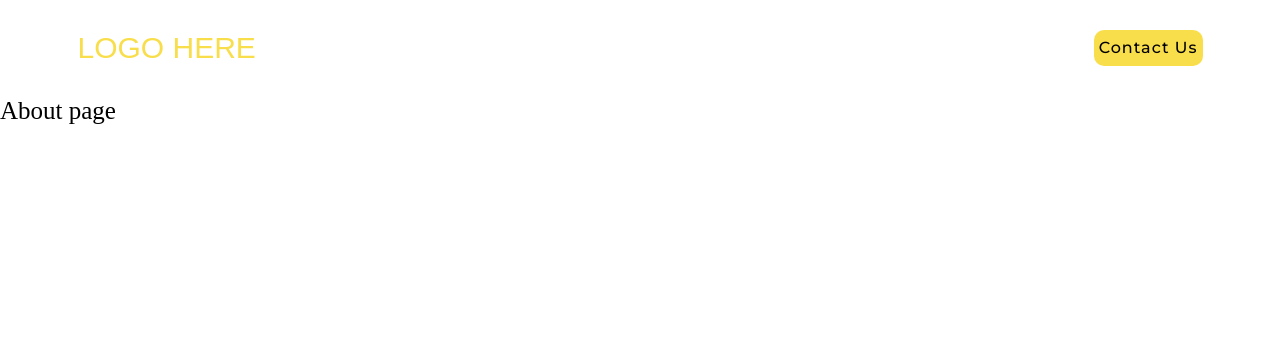
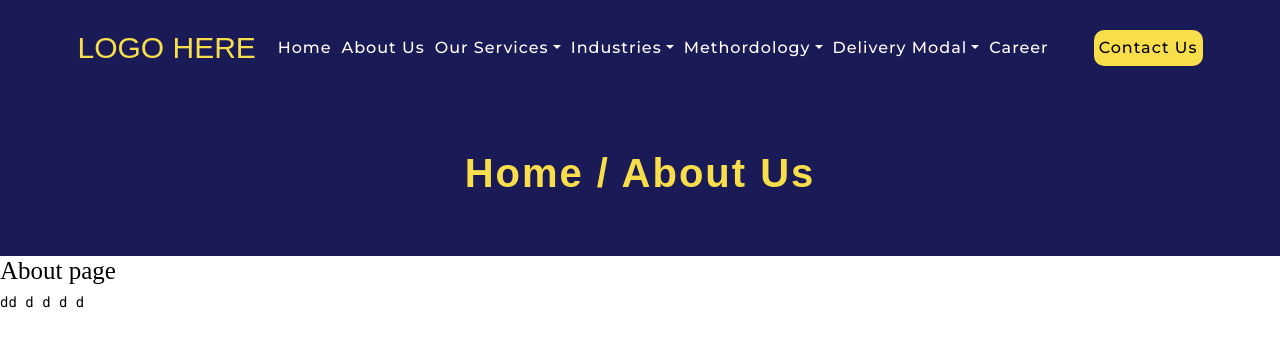
Before and after one commit to naveenshri1997/Company_Website, a React (Vite) app in the folder company_website/: page /about in a window 1280 px wide. Shown: the top 346 px of the page. Built offline with nearby package versions, Linux system fonts and the light colour scheme; a web font is replaced by a local one.

Commit message:
new updates

```diff
--- a/company_website/src/App.jsx
+++ b/company_website/src/App.jsx
@@ -8,7 +8,7 @@ import {Routes,Route } from 'react-router-dom'
 import reactLogo from './assets/react.svg'
 import viteLogo from '/vite.svg'
 import Home from './pages/Home'
-import About from './pages/About'
+import Aboutpage from './pages/Aboutpage'
 import './App.css'
 
 function App() {
@@ -18,7 +18,7 @@ function App() {
 
           <Routes>
               <Route path='/' element={<Home />} />
-              <Route path='/about' element={<About /> } />
+              <Route path='/about' element={<Aboutpage /> } />
           </Routes>
     </>
   )
--- /dev/null
+++ b/company_website/src/components/BreadCruums.jsx
@@ -0,0 +1,17 @@
+import bread from '../assets/bread.jpg'
+const BreadCruums = (props) => {
+    const {pagename} = props
+    return (
+        <>
+            <div className="container-fluid breadcrum" style={{ textAlign: "center", background:"#1a1a57"}}>
+                <div className="row">
+                    <div className="col-lg-12 ">
+                        <span class="londrina heading theme_color_two"
+                            style={{fontWeight: 'bolder', background: 'none', padding:' 0px 10px',fontSize:'40px'}}>{pagename}</span>
+                        </div>
+                </div>
+            </div>
+        </>
+    )
+}
+export default BreadCruums;
--- a/company_website/src/index.css
+++ b/company_website/src/index.css
@@ -65,13 +65,14 @@ body {
 }
 
 .position_absolute {
-
     width: 100%;
     left: 0px;
     z-index: 992;
     padding: 20px 20px;
     background-color: transparent;
     color: white;
+    top: 0px;
+    position: fixed;
 }
 
 .navbar_custom {
@@ -398,3 +399,12 @@ padding-bottom: 50px;
     display:block;
     width:100%;
 }
+.breadcrum{
+    position:relative;
+    background:red;
+    padding-top:140px;
+    padding-bottom:50px;
+    background-repeat:no-repeat;
+    background-size:cover;
+    font-size:25px;
+}
--- a/company_website/src/pages/About.jsx
+++ /dev/null
@@ -1,11 +0,0 @@
-import Navbar from '../components/Navbar'
- const About = () => {
-    return (
-        <>
-
-        <Navbar/>
-            <h1> About page</h1>
-        </>
-    )
-}
-export default About;
--- /dev/null
+++ b/company_website/src/pages/Aboutpage.jsx
@@ -0,0 +1,70 @@
+import Navbar from '../components/Navbar';
+import BreadCruums from '../components/BreadCruums';
+ const Aboutpage = () => {
+    return (
+        <>
+        <BreadCruums pagename="Home / About Us"/>
+        <Navbar/>
+            <h1> About page</h1>
+            <pre style={{height:'3000px'} }>
+
+
+                dd
+
+
+
+
+
+
+                d
+
+
+
+
+
+
+
+
+
+
+
+
+
+                d
+
+
+
+
+
+
+
+
+
+
+
+
+
+
+
+
+
+
+                d
+
+
+
+
+
+
+
+
+
+
+
+
+                d
+            </pre>
+        </>
+    )
+}
+export default Aboutpage;
```
Also changed, not shown: company_website/src/assets/bread.jpg (added).
